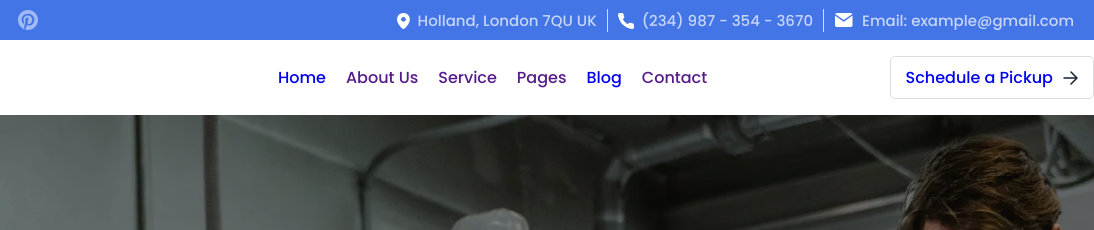
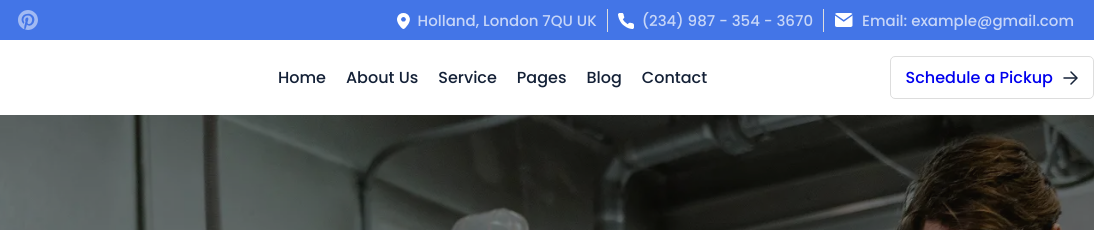
Before and after one commit to RaihanDrDevs/Laundry-Dry-Cleaning-RawCSS, a plain HTML site: page index.html in a window 1280 px wide. Shown: the top 230 px of the page, 186-1280 px from the left. Drawn offline with Linux system fonts and the light colour scheme.

Commit message:
update nav

```diff
--- a/assets/css/style.css
+++ b/assets/css/style.css
@@ -161,6 +161,7 @@ body {
     padding: 5px 10px;
     font-weight: 500;
     transition: .3s;
+    color: #142137;
 }
 
 .menu ul li a:hover {
```
